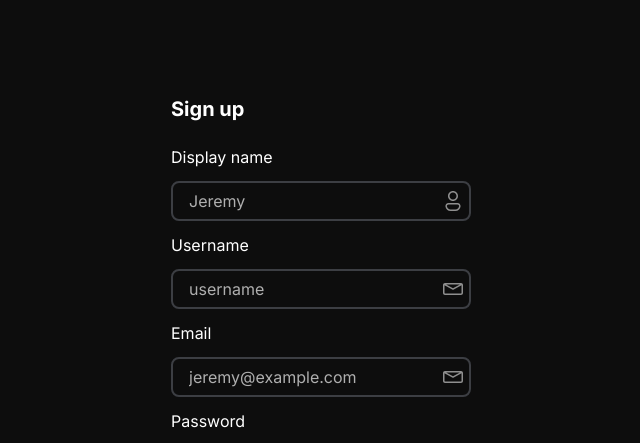
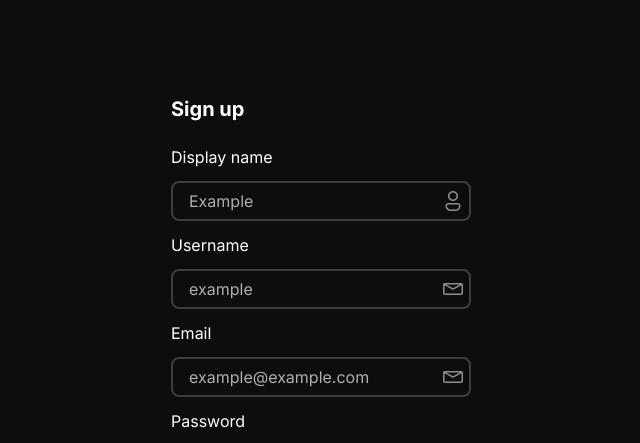
Before and after one commit to unifierapp/unifier-web, a Next.js app: page /signup in a window 1280 px wide. Shown: the top 443 px of the page, without its empty margins (319-959 px from the left). Built offline with nearby package versions, Linux system fonts and the light colour scheme; no server answers.

Commit message:
fix: Remove personal information off placeholder

```diff
--- a/src/pages/signup/index.tsx
+++ b/src/pages/signup/index.tsx
@@ -32,11 +32,11 @@ export default function Signup() {
             <h1 className={classes.primaryHeading}>Sign up</h1>
             <fieldset className={classes.topFields}>
                 <SmallField label={"Display name"} icon={person} name={"display_name"} type={"text"}
-                            placeholder={"Jeremy"}></SmallField>
+                            placeholder={"Example"}></SmallField>
                 <SmallField label={"Username"} icon={mail} name={"username"} type={"text"}
-                            placeholder={"username"}></SmallField>
+                            placeholder={"example"}></SmallField>
                 <SmallField label={"Email"} icon={mail} name={"email"} type={"email"}
-                            placeholder={"jeremy@example.com"}></SmallField>
+                            placeholder={"example@example.com"}></SmallField>
                 <SmallField label={"Password"} icon={lock} name={"password"} type={"password"}
                             placeholder={"********"}></SmallField>
                 <SmallField label={"Confirm password"} icon={lock} name={"confirm_password"} type={"password"}
```
